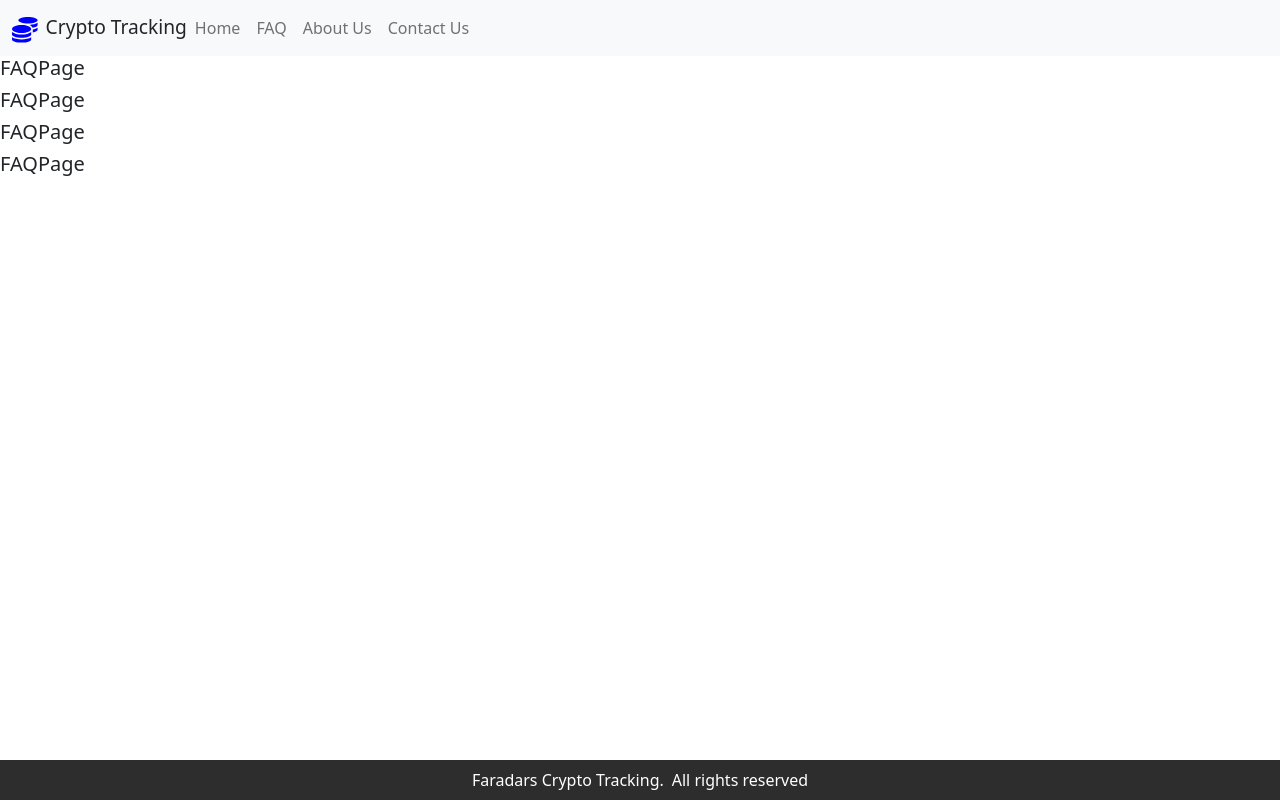
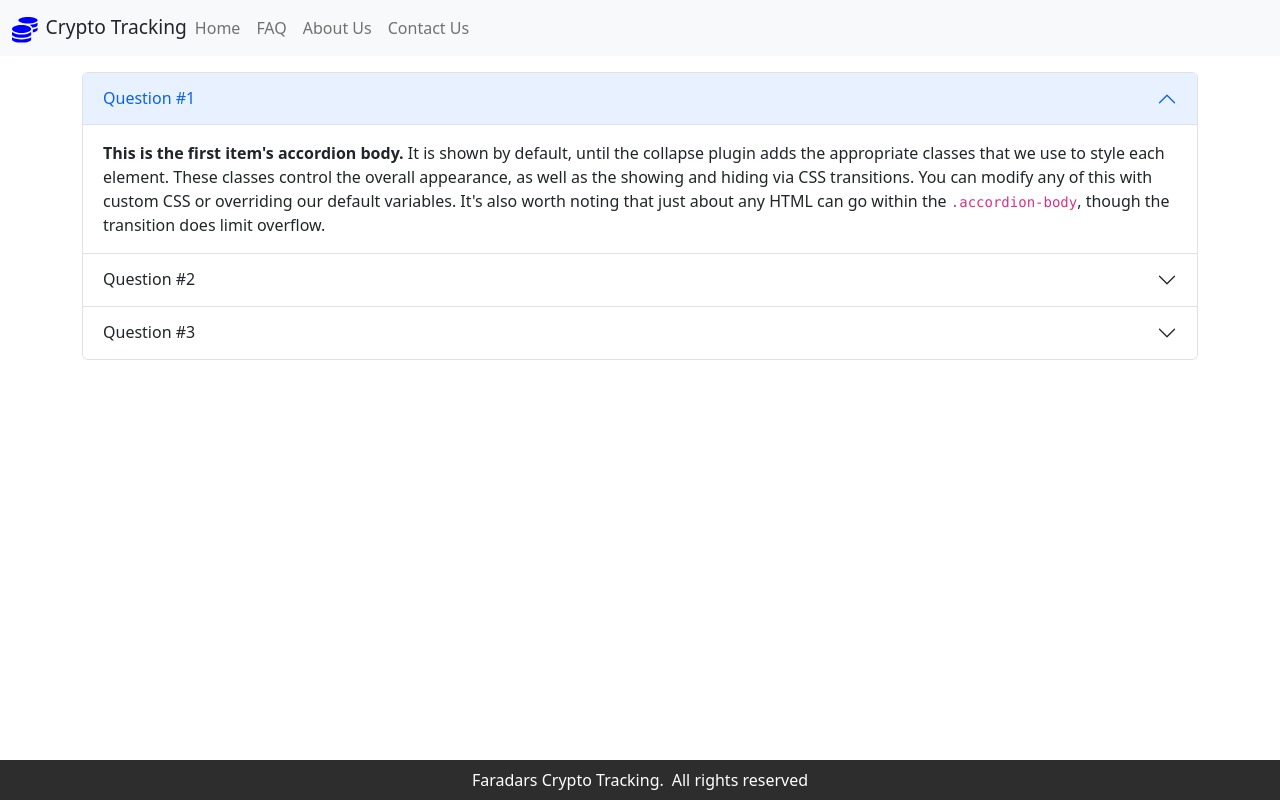
Before and after one commit to FaradarsTestGithub/faradars-crypto-tracking, a React (Create React App) app: page /faq in a window 1280 px wide. Built offline with nearby package versions, Linux system fonts and the light colour scheme.

Commit message:
FAQ page implemented

```diff
--- a/src/pages/FAQ.page.jsx
+++ b/src/pages/FAQ.page.jsx
@@ -1,14 +1,96 @@
-import React from 'react';
+import React from "react";
 
 const FAQPage = () => {
-    return (
-        <div>
-            <h5>FAQPage</h5>
-            <h5>FAQPage</h5>
-            <h5>FAQPage</h5>
-            <h5>FAQPage</h5>
+  return (
+    <div className="container pt-3">
+      <div className="accordion" id="accordionExample">
+        <div className="accordion-item">
+          <h2 className="accordion-header" id="headingOne">
+            <button
+              className="accordion-button"
+              type="button"
+              data-bs-toggle="collapse"
+              data-bs-target="#collapseOne"
+              aria-expanded="true"
+              aria-controls="collapseOne"
+            >
+              Question #1
+            </button>
+          </h2>
+          <div
+            id="collapseOne"
+            className="accordion-collapse collapse show"
+            aria-labelledby="headingOne"
+            data-bs-parent="#accordionExample"
+          >
+            <div className="accordion-body">
+              <strong>This is the first item's accordion body.</strong> It is shown by default, until the collapse
+              plugin adds the appropriate classes that we use to style each element. These classes control the overall
+              appearance, as well as the showing and hiding via CSS transitions. You can modify any of this with custom
+              CSS or overriding our default variables. It's also worth noting that just about any HTML can go within the{" "}
+              <code>.accordion-body</code>, though the transition does limit overflow.
+            </div>
+          </div>
         </div>
-    );
+        <div className="accordion-item">
+          <h2 className="accordion-header" id="headingTwo">
+            <button
+              className="accordion-button collapsed"
+              type="button"
+              data-bs-toggle="collapse"
+              data-bs-target="#collapseTwo"
+              aria-expanded="false"
+              aria-controls="collapseTwo"
+            >
+              Question #2
+            </button>
+          </h2>
+          <div
+            id="collapseTwo"
+            className="accordion-collapse collapse"
+            aria-labelledby="headingTwo"
+            data-bs-parent="#accordionExample"
+          >
+            <div className="accordion-body">
+              <strong>This is the second item's accordion body.</strong> It is hidden by default, until the collapse
+              plugin adds the appropriate classes that we use to style each element. These classes control the overall
+              appearance, as well as the showing and hiding via CSS transitions. You can modify any of this with custom
+              CSS or overriding our default variables. It's also worth noting that just about any HTML can go within the{" "}
+              <code>.accordion-body</code>, though the transition does limit overflow.
+            </div>
+          </div>
+        </div>
+        <div className="accordion-item">
+          <h2 className="accordion-header" id="headingThree">
+            <button
+              className="accordion-button collapsed"
+              type="button"
+              data-bs-toggle="collapse"
+              data-bs-target="#collapseThree"
+              aria-expanded="false"
+              aria-controls="collapseThree"
+            >
+              Question #3
+            </button>
+          </h2>
+          <div
+            id="collapseThree"
+            className="accordion-collapse collapse"
+            aria-labelledby="headingThree"
+            data-bs-parent="#accordionExample"
+          >
+            <div className="accordion-body">
+              <strong>This is the third item's accordion body.</strong> It is hidden by default, until the collapse
+              plugin adds the appropriate classes that we use to style each element. These classes control the overall
+              appearance, as well as the showing and hiding via CSS transitions. You can modify any of this with custom
+              CSS or overriding our default variables. It's also worth noting that just about any HTML can go within the{" "}
+              <code>.accordion-body</code>, though the transition does limit overflow.
+            </div>
+          </div>
+        </div>
+      </div>
+    </div>
+  );
 };
 
 export default FAQPage;
```
